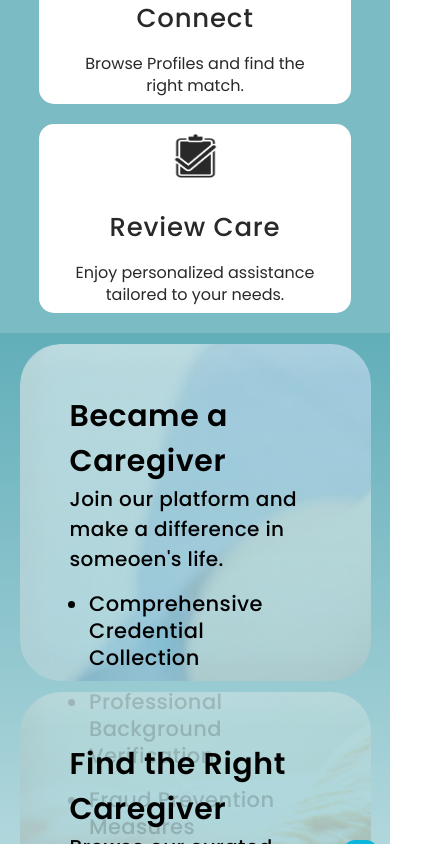
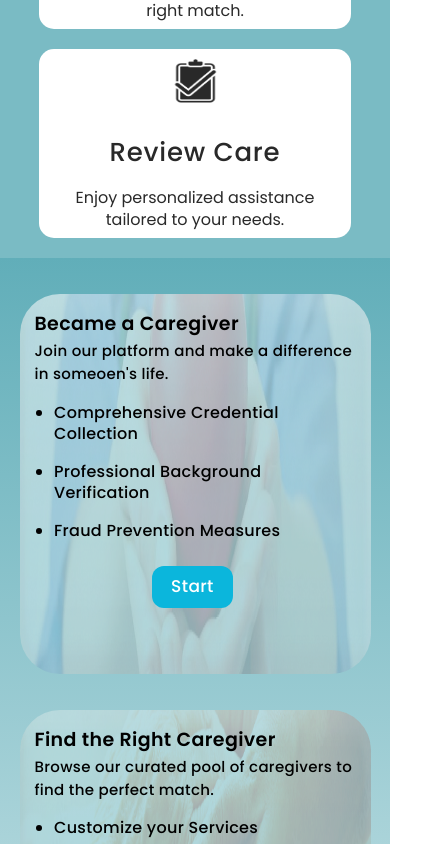
Before and after one commit to arpit07072005/group-project, a React (Create React App) app: page / in a window 390 px wide. Shown: the part 1156-2000 px from the top of the page, 436 px wide, since content can reach past the window. Built offline with nearby package versions, Linux system fonts and the light colour scheme.

Commit message:
second responsive page

```diff
--- a/src/App.css
+++ b/src/App.css
@@ -443,7 +443,7 @@ background-color: white;
         position: relative;
         margin-bottom: 0px;
       }
-}
+    }
   @media screen and (max-width:325px) {
   .mainbtn{
     font-size: 16px;
@@ -518,7 +518,7 @@ align-items:flex-start;
   margin-top:2vh;
   font-size:21px;
 }
-.app{
+.app1,.app2{
 width:9vw;
 position: absolute;
 height:6vh;
@@ -556,3 +556,104 @@ letter-spacing: 0.02em;
   padding:35px;
   line-height:31px;
 }
+@media screen and (max-width:435px) {
+.page2{
+  height:auto;
+  width:100vw;
+}
+.caregiver,.client{
+  height:45vh;
+  padding:15px;
+  background-size:90vw 45vh;
+}
+.caregiver,.client,.services p{
+  font-size: 15px;
+}
+.caregiverli li{
+
+    line-height: 21px;
+    margin-left: 5vw;
+    margin-top: 2vh;
+    font-size: 16px;
+}
+
+.head{
+  font-size:19px;
+  line-height:30px;
+}
+.app1{
+  width:21vw;
+  height:5vh;
+  font-size:17px;
+  margin-left:30vw;
+  margin-top:3vh;
+}
+.app2{
+  width:21vw;
+  height:5vh;
+  font-size:17px;
+  margin-left:30vw;
+  margin-top:3vh;
+}
+.heada {
+  position: relative;
+  font-family: "Poppins", serif;
+  font-size: 19px;
+  font-weight: 600;
+  line-height: 14px;
+  letter-spacing: 0.02em;
+  top: 0vh;
+}
+.services{
+  height:43vh;
+  padding:20px;
+}
+.page2{
+  height:150vh;
+}
+}
+@media screen and (max-width:355px) {
+  .caregiver,.client{
+   padding:10px;
+   }
+   .heada {
+    font-size: 17px;
+    line-height: 0px;
+    letter-spacing: 0.02em;
+    top: 0vh;
+  }
+.head {
+  font-size: 17px;
+  line-height: 30px;
+}
+.caregiver, .client, .services p {
+  font-size: 13px;
+}
+.app2 {
+  width: 16vw;
+  font-size: 12px;
+}
+.app1 {
+  width: 16vw;
+  font-size: 12px;
+}
+.caregiverli li{
+  font-size:13px;
+}
+}
+@media screen and (max-width:311px){
+  .head {
+    font-size: 15px;
+    line-height: 30px;
+}
+.services p {
+  font-size: 12px;
+}
+.heada {
+  font-size: 13px;
+
+}
+.services{
+  height:50vh;
+}
+}
--- a/src/components/Page1.js
+++ b/src/components/Page1.js
@@ -56,7 +56,7 @@ export default function Page1() {
               <li>Professional Background Verification</li>
               <li>Fraud Prevention Measures </li>
             </ul>
-            <button className="app">Start</button>
+            <button className="app1">Start</button>
 
           </div>
           <div className="client">
@@ -67,7 +67,7 @@ export default function Page1() {
               <li>Negotiate Terms</li>
               <li>Flexible Engagements</li>
             </ul>
-            <button className="app">Browse</button>
+            <button className="app2">Browse</button>
 
           </div>
           <div className="services">
```
